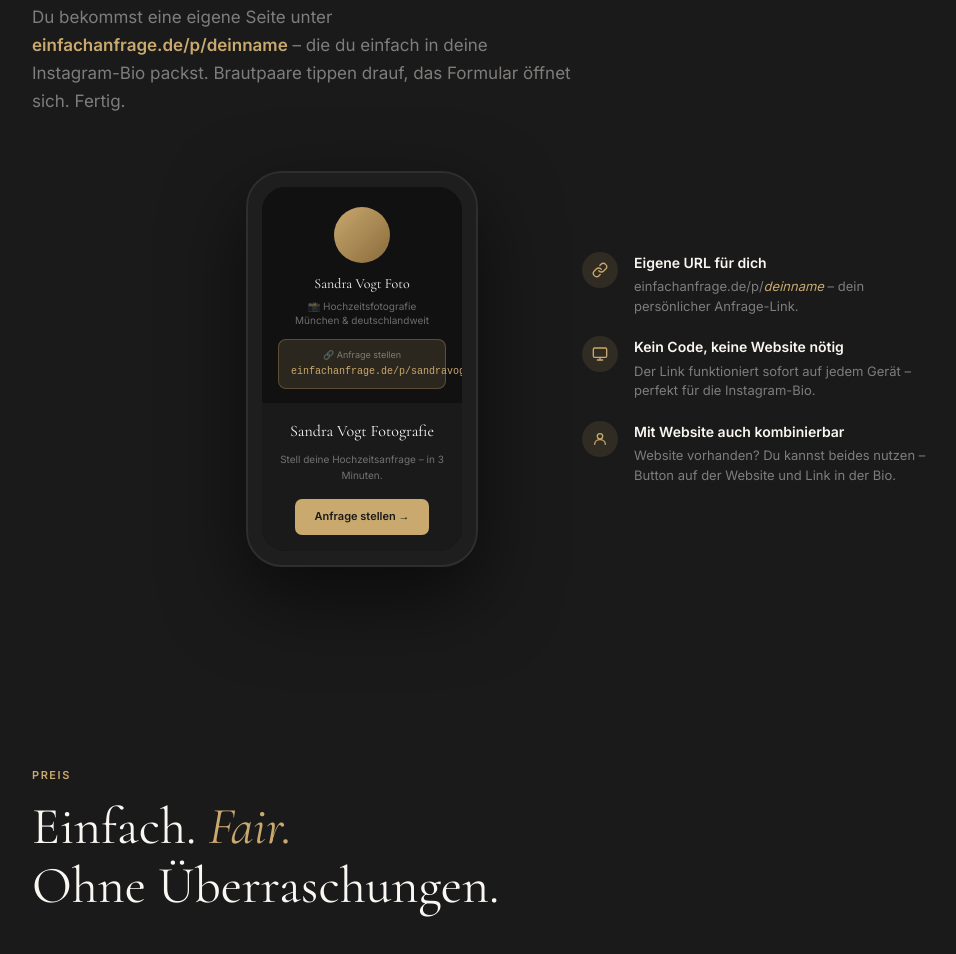
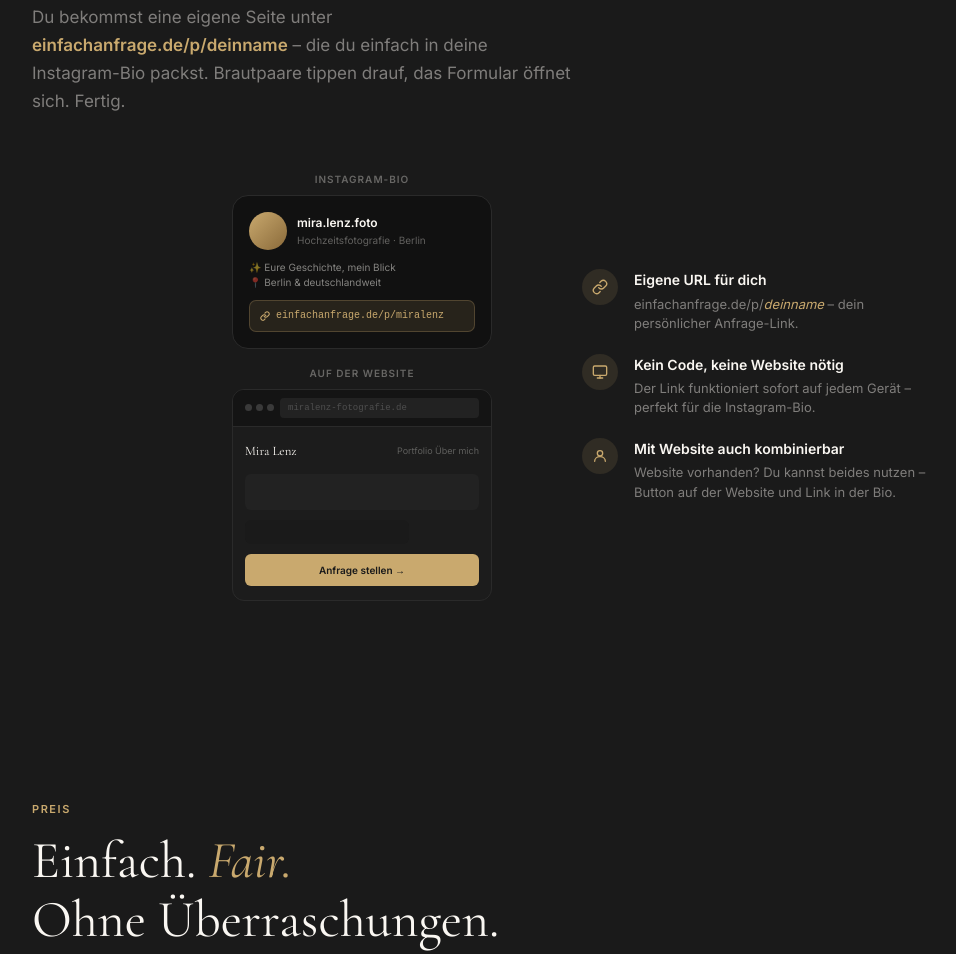
Before and after one commit to einfachanfrage/website-hochzeitsfotografie, a plain HTML site: page index.html in a window 1280 px wide. Shown: the part 6664-7618 px from the top of the page, without its empty margins (78-1034 px from the left). Drawn offline with nearby package versions, Linux system fonts and the light colour scheme; a web font is replaced by a local one.

Commit message:
Add files via upload

```diff
--- a/index.html
+++ b/index.html
@@ -1434,27 +1434,48 @@
 
       <div class="insta-grid" style="display:grid;grid-template-columns:1fr 1fr;gap:40px;max-width:760px;margin:0 auto;align-items:center;">
 
-        <!-- Phone mockup -->
-        <div style="text-align:center;">
-          <div style="display:inline-block;background:#1E1E1E;border-radius:36px;padding:14px;box-shadow:0 30px 80px rgba(0,0,0,0.6);border:2px solid #2E2E2E;">
-            <div style="width:200px;background:#111;border-radius:24px;overflow:hidden;">
-              <!-- Instagram bio mock -->
-              <div style="background:#111;padding:20px 16px 0;">
-                <div style="width:56px;height:56px;border-radius:50%;background:linear-gradient(135deg,#C9A96E,#8A6A3A);margin:0 auto 10px;"></div>
-                <div style="font-family:'Cormorant Garamond',serif;font-size:14px;color:#FAF7F2;text-align:center;margin-bottom:4px;">Sandra Vogt Foto</div>
-                <div style="font-size:10px;color:rgba(250,247,242,0.4);text-align:center;margin-bottom:12px;line-height:1.4;">📸 Hochzeitsfotografie<br>München & deutschlandweit</div>
-                <div style="background:rgba(201,169,110,0.15);border:1px solid rgba(201,169,110,0.3);border-radius:8px;padding:8px 12px;text-align:center;margin-bottom:14px;">
-                  <div style="font-size:9px;color:rgba(250,247,242,0.4);margin-bottom:2px;">🔗 Anfrage stellen</div>
-                  <div style="font-size:10px;color:#C9A96E;font-family:monospace;">einfachanfrage.de/p/sandravogt</div>
+        <!-- Two mockups stacked -->
+        <div style="display:flex;flex-direction:column;gap:16px;align-items:center;">
+
+          <!-- Instagram Bio mockup -->
+          <div style="width:100%;max-width:260px;">
+            <div style="font-size:10px;font-weight:600;color:rgba(250,247,242,0.35);text-transform:uppercase;letter-spacing:0.1em;margin-bottom:8px;text-align:center;">Instagram-Bio</div>
+            <div style="background:#111;border-radius:16px;padding:16px;border:1px solid #2A2A2A;">
+              <div style="display:flex;align-items:center;gap:10px;margin-bottom:10px;">
+                <div style="width:38px;height:38px;border-radius:50%;background:linear-gradient(135deg,#C9A96E,#8A6A3A);flex-shrink:0;"></div>
+                <div>
+                  <div style="font-size:12px;font-weight:600;color:#FAF7F2;">mira.lenz.foto</div>
+                  <div style="font-size:10px;color:rgba(250,247,242,0.35);">Hochzeitsfotografie · Berlin</div>
                 </div>
               </div>
-              <div style="background:#1A1A1A;padding:16px;text-align:center;">
-                <div style="font-family:'Cormorant Garamond',serif;font-size:16px;color:#FAF7F2;margin-bottom:6px;">Sandra Vogt Fotografie</div>
-                <div style="font-size:10px;color:rgba(250,247,242,0.4);margin-bottom:16px;">Stell deine Hochzeitsanfrage – in 3 Minuten.</div>
-                <div style="background:#C9A96E;color:#1A1A1A;font-size:11px;font-weight:700;padding:9px 20px;border-radius:7px;display:inline-block;">Anfrage stellen →</div>
-              </div>
-            </div>
-          </div>
+              <div style="font-size:10px;color:rgba(250,247,242,0.5);margin-bottom:10px;line-height:1.5;">✨ Eure Geschichte, mein Blick<br>📍 Berlin & deutschlandweit</div>
+              <div style="background:rgba(201,169,110,0.12);border:1px solid rgba(201,169,110,0.25);border-radius:7px;padding:7px 10px;display:flex;align-items:center;gap:6px;">
+                <svg width="10" height="10" viewBox="0 0 24 24" fill="none" stroke="#C9A96E" stroke-width="2.5" stroke-linecap="round" stroke-linejoin="round"><path d="M10 13a5 5 0 0 0 7.54.54l3-3a5 5 0 0 0-7.07-7.07l-1.72 1.71"/><path d="M14 11a5 5 0 0 0-7.54-.54l-3 3a5 5 0 0 0 7.07 7.07l1.71-1.71"/></svg>
+                <div style="font-size:10px;color:#C9A96E;font-family:monospace;">einfachanfrage.de/p/miralenz</div>
+              </div>
+            </div>
+          </div>
+
+          <!-- Website button mockup -->
+          <div style="width:100%;max-width:260px;">
+            <div style="font-size:10px;font-weight:600;color:rgba(250,247,242,0.35);text-transform:uppercase;letter-spacing:0.1em;margin-bottom:8px;text-align:center;">Auf der Website</div>
+            <div style="background:#1C1C1C;border-radius:12px;overflow:hidden;border:1px solid #2A2A2A;">
+              <div style="background:#141414;padding:8px 12px;display:flex;align-items:center;gap:6px;border-bottom:1px solid #2A2A2A;">
+                <div style="display:flex;gap:4px;"><span style="width:7px;height:7px;border-radius:50%;background:#3A3A3A;display:inline-block;"></span><span style="width:7px;height:7px;border-radius:50%;background:#3A3A3A;display:inline-block;"></span><span style="width:7px;height:7px;border-radius:50%;background:#3A3A3A;display:inline-block;"></span></div>
+                <div style="flex:1;background:#222;border-radius:4px;padding:3px 8px;font-size:9px;color:rgba(255,255,255,0.2);font-family:monospace;">miralenz-fotografie.de</div>
+              </div>
+              <div style="padding:14px 12px;">
+                <div style="display:flex;align-items:center;justify-content:space-between;margin-bottom:12px;">
+                  <div style="font-family:'Cormorant Garamond',serif;font-size:13px;color:#FAF7F2;">Mira Lenz</div>
+                  <div style="display:flex;gap:8px;font-size:9px;color:rgba(250,247,242,0.3);">Portfolio Über mich</div>
+                </div>
+                <div style="height:36px;background:#222;border-radius:6px;margin-bottom:10px;"></div>
+                <div style="height:24px;background:#1A1A1A;border-radius:6px;margin-bottom:10px;width:70%;"></div>
+                <div style="background:#C9A96E;color:#1A1A1A;font-size:10px;font-weight:700;padding:8px 14px;border-radius:6px;text-align:center;">Anfrage stellen →</div>
+              </div>
+            </div>
+          </div>
+
         </div>
 
         <!-- Text -->
```
